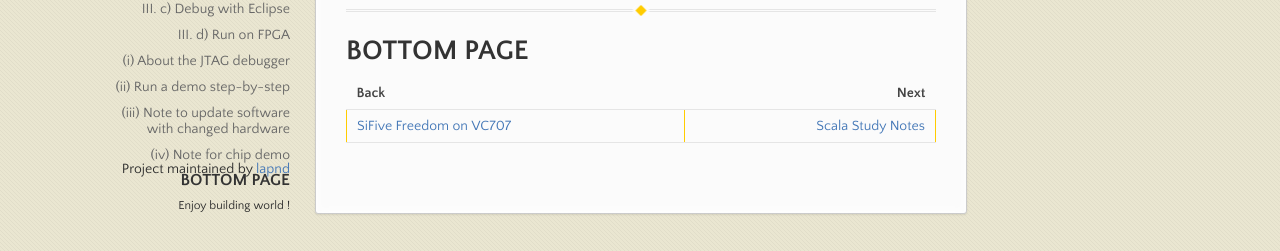
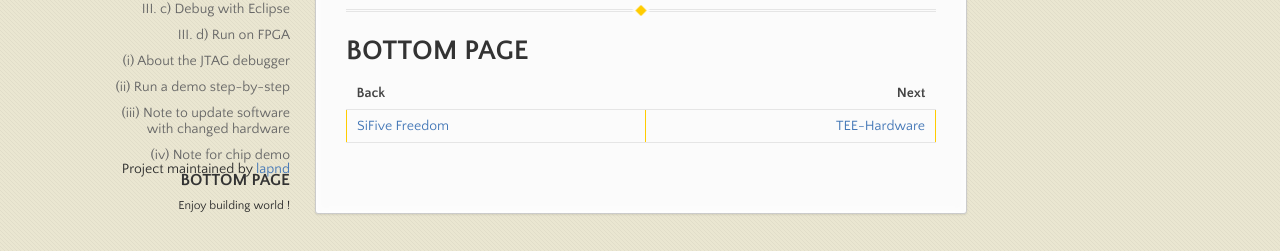
Before and after one commit to lapnd/httdes.github.io, a Jekyll site: the page built from vexriscv.md, in a window 1280 px wide and 900 px high, scrolled down 8406 px. Shown: the part 646-897 px from the top of the window. Built offline with Jekyll 4.4.1, drawn with Linux system fonts in a browser that asks for light colours; our own code applies the rules of GitHub Pages for plain Markdown files.

Commit message:
Update vexriscv.md

```diff
--- a/vexriscv.md
+++ b/vexriscv.md
@@ -328,4 +328,4 @@ For ROHM chip fabricated in Jan. 2020:
 
 | Back | Next |
 | :--- | ---: |
-| [SiFive Freedom on VC707](./vc707.md) | [Scala Study Notes](./scala.md) |
+| [SiFive Freedom](./vc707.md) | [TEE-Hardware](./tee-hw.md) |
```
